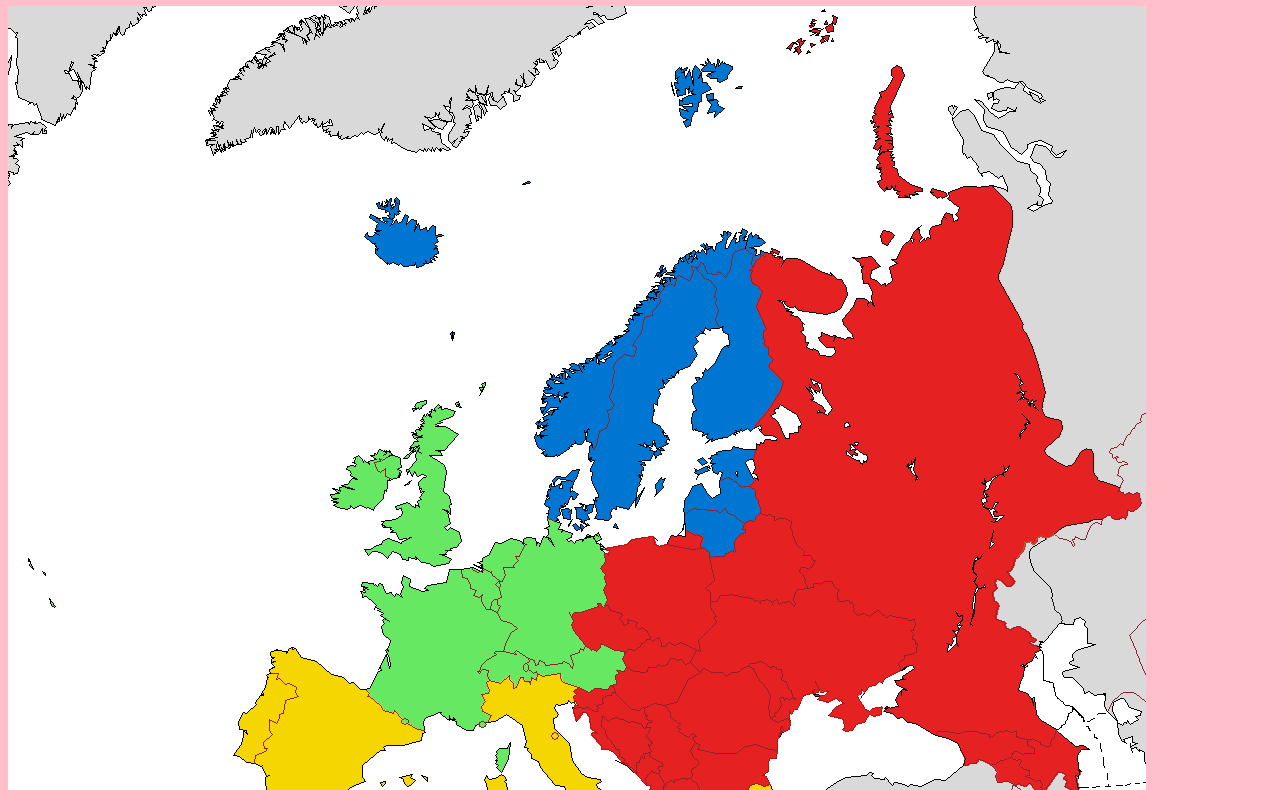
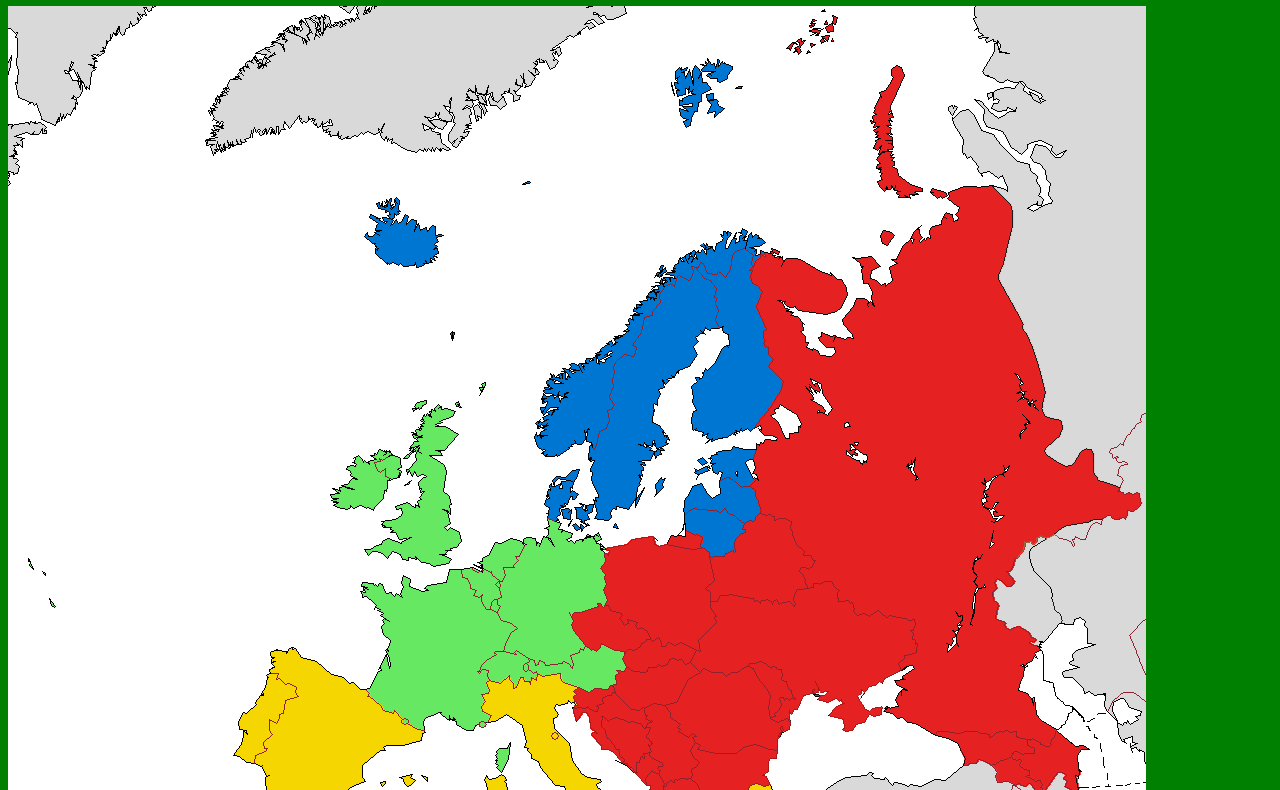
Before and after one commit to eventus1/EuropePracticeSite, a plain HTML site: page index.html in a window 1280 px wide. Shown: the part 80-870 px from the top of the page. Drawn offline with nearby package versions, Linux system fonts and the light colour scheme.

Commit message:
changed background

```diff
--- a/assets/main.css
+++ b/assets/main.css
@@ -1,5 +1,5 @@
 body {
-    background: pink;
+    background: green;
     font-family: 'Open Sans',sans-serif;
 }
 
```
